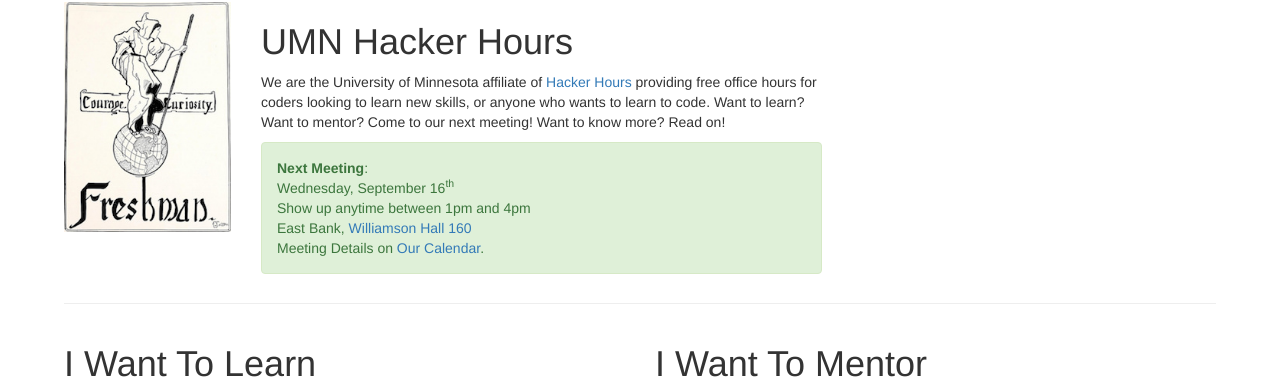
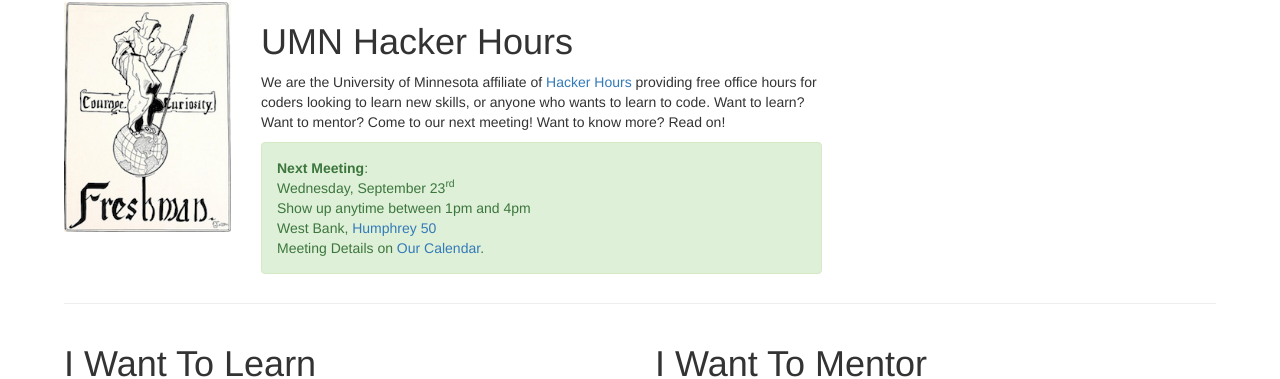
Before and after one commit to umnhackerhours/umnhackerhours.github.io, a Jekyll site: the page built from index.markdown, in a window 1280 px wide. Shown: the part 102-481 px from the top of the page. Built offline with Jekyll 4.4.1, drawn with Linux system fonts in a browser that asks for light colours.

Commit message:
9/23 meeting details

```diff
--- a/index.markdown
+++ b/index.markdown
@@ -13,9 +13,9 @@ description: Home
       <div class="alert alert-success" role="alert">
         <a class="anchor" id="next_meeting"></a>
         <strong>Next Meeting</strong>:<br />
-        Wednesday, September 16<sup>th</sup><br />
+        Wednesday, September 23<sup>rd</sup><br />
         Show up anytime between 1pm and 4pm<br />
-        East Bank, <a href="http://campusmaps.umn.edu/tc/building/WmsonH/">Williamson Hall 160</a><br />
+        West Bank, <a href="http://campusmaps.umn.edu/tc/building/HHHSPA/">Humphrey 50</a><br />
         Meeting Details on <a href="https://www.google.com/calendar/embed?src=umn.edu_ii9odmho4m63bsq19879mu0iis%40group.calendar.google.com&ctz=America/Chicago">Our Calendar</a>.
       </div>
     </div>
```
